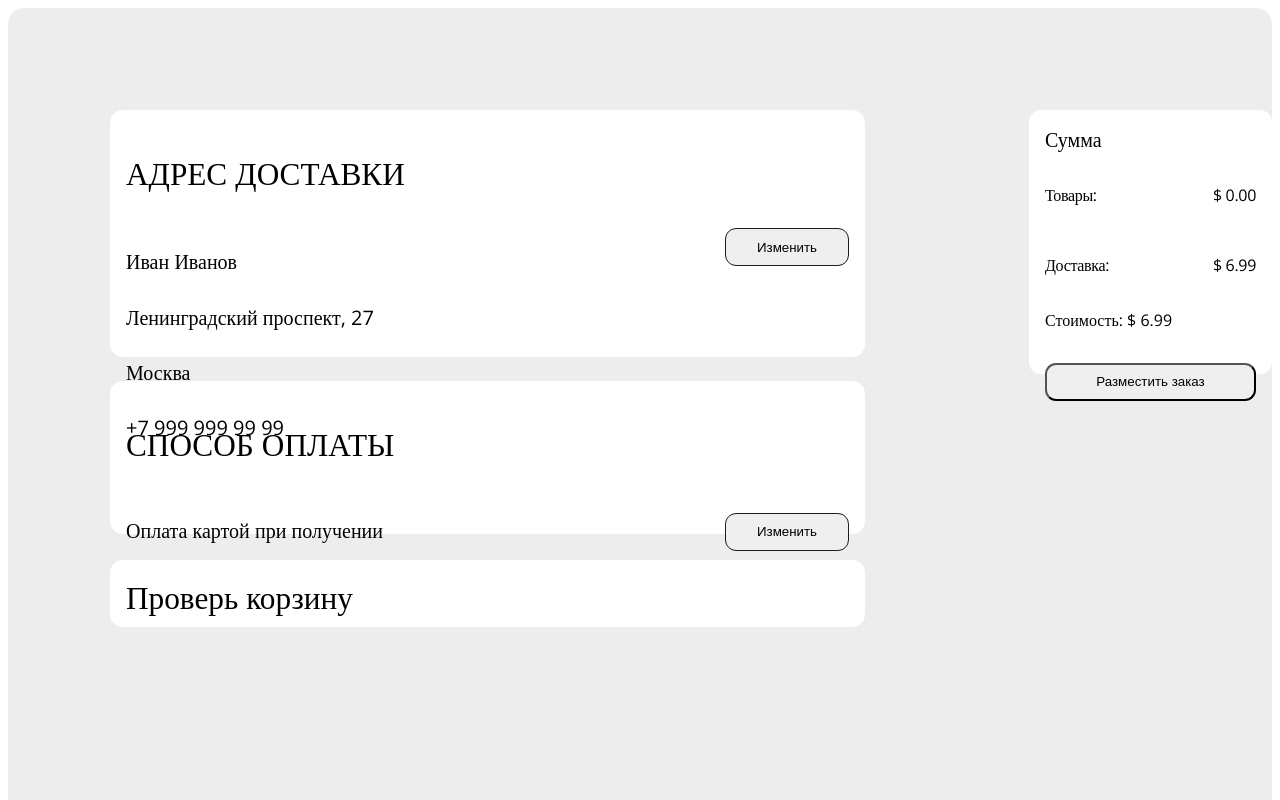
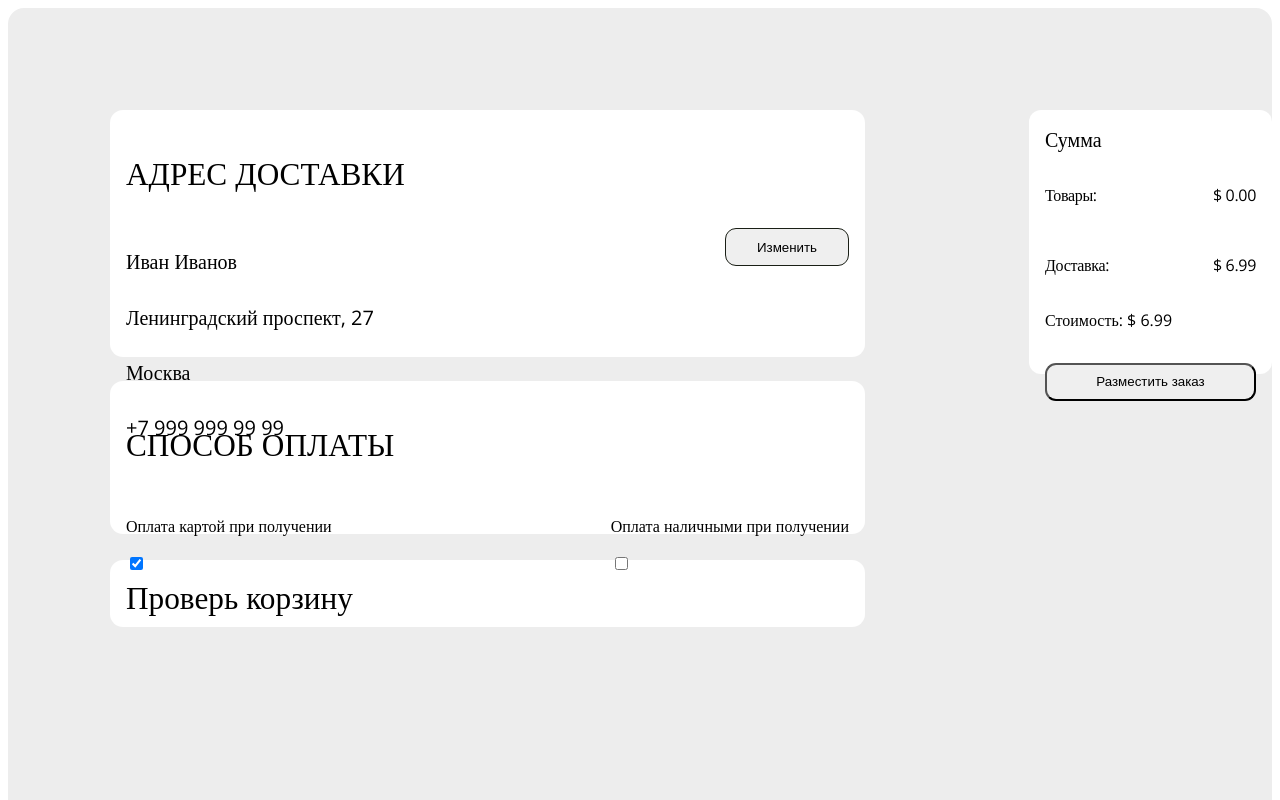
Before and after one commit to alexanderZaporozhtsev/online-shop, a website built with Parcel: page src/checkout.html in a window 1280 px wide. Shown: the top 800 px of the page. Built offline with nearby package versions, Linux system fonts and the light colour scheme; some packages are replaced by stand-ins of ours; no server answers; the database is empty.

Commit message:
layout update add payment methods

```diff
--- a/src/checkout.html
+++ b/src/checkout.html
@@ -34,10 +34,18 @@
         <div class="checkout-payment-container">
           <h2 class="checkout-payment__header">СПОСОБ ОПЛАТЫ</h2>
           <div class="checkout-payment-method-container">
-            <p class="checkout-payment-method__type">
-              Оплата картой при получении
-            </p>
-            <button class="payment-method-change-btn">Изменить</button>
+            <div class="checkbox-wrapper">
+              <p class="checkout-payment-method__type-card">
+                Оплата картой при получении
+              </p>
+              <input type="checkbox" id="card" checked />
+            </div>
+            <div class="checkbox-wrapper">
+              <p class="checkout-payment-method__type-cash">
+                Оплата наличными при получении
+              </p>
+              <input type="checkbox" id="cash" />
+            </div>
           </div>
         </div>
         <div class="checkout-cart-items-container">
```
